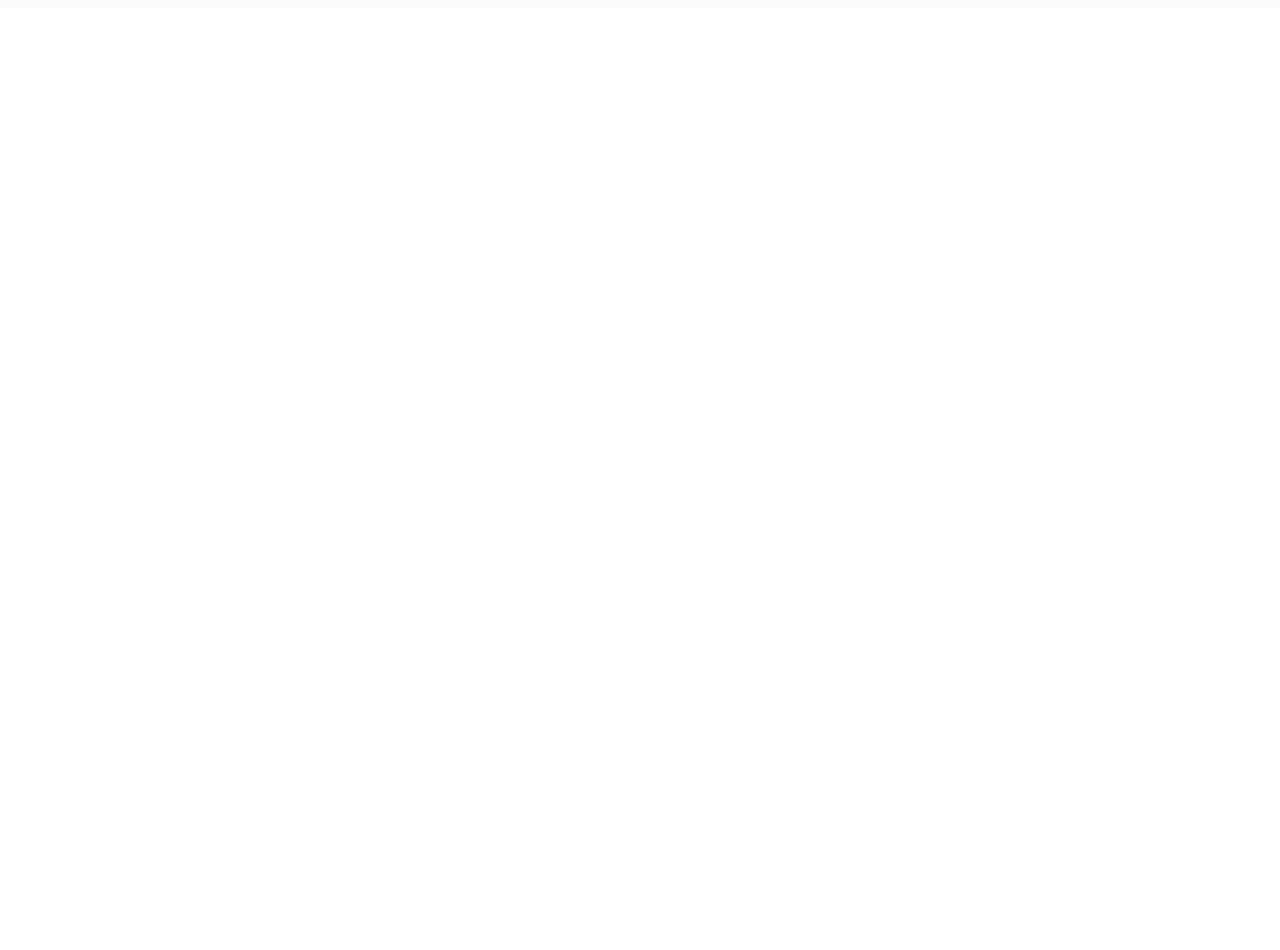
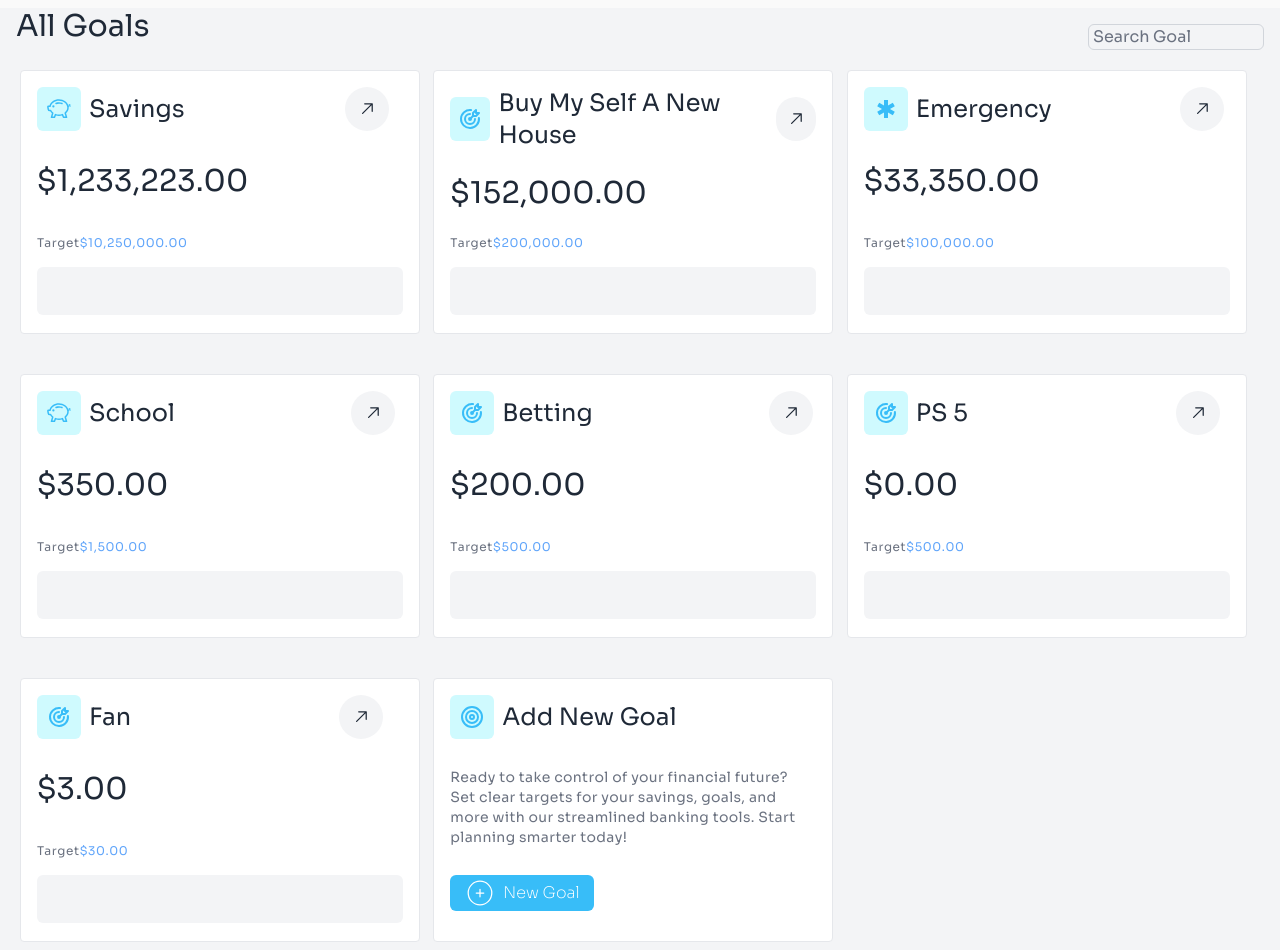
Before and after one commit to zuriel-01/august-backend-collab, a Next.js app: page / in a window 1280 px wide. Shown: the part 920-1870 px from the top of the page. Before the commit the page ends 928 px from the top, so only its background shows below. Built offline with nearby package versions, Linux system fonts and the light colour scheme.

Commit message:
target section commit

```diff
--- /dev/null
+++ b/src/app/components/Targets/target.jsx
@@ -0,0 +1,203 @@
+"use client";
+import React from "react";
+import { Sora } from "next/font/google";
+import { BsPiggyBank } from "react-icons/bs";
+import { TbTargetArrow } from "react-icons/tb";
+import { MdEmergency } from "react-icons/md";
+import { GoArrowUpRight } from "react-icons/go";
+import { CiCirclePlus } from "react-icons/ci";
+import { LuTarget } from "react-icons/lu";
+// import { PiArrowCircleUpRightThin } from "react-icons/pi";  <PiArrowCircleUpRightThin/> better arrow up
+// const sora= Sora({
+
+// })
+
+export default function target() {
+  return (
+    <div className="h-[950px] bg-gray-100">
+      <div className="flex justify-between ">
+        <h1 className="text-3xl ml-4">All Goals</h1>
+        <button className="bg-gray-100 mr-4 border border-gray-300 rounded-md text-gray-500 flex items-center mt-4 w-44 px-1">
+          Search Goal
+        </button>
+      </div>
+      <section className="grid grid-cols-3 gap-y-10 m-5">
+        <div className="bg-white h-[264px] w-[400px] border border-gray-200 p-4 rounded">
+          <div className="flex justify-start items-center">
+            <div className="bg-cyan-100 h-11 w-11 rounded-md flex items-center justify-center">
+              <BsPiggyBank className="text-2xl text-sky-400" />
+            </div>
+            <div className="flex items-center ">
+              <h1 className="text-2xl pl-2">Savings</h1>
+              <div className="ml-40">
+                <div className="bg-gray-100 flex items-center justify-center rounded-full h-11 w-11">
+                <GoArrowUpRight className="text-xl " />
+              </div>
+              </div>
+            </div>
+          </div>
+          <h3 className="pt-8 text-3xl">$1,233,223.00</h3>
+          <div className=" flex text-xs text-gray-500 pt-9 pb-4 tracking-wider">
+            <h6>Target</h6>
+            <h3 className="text-blue-400">$10,250,000.00</h3>
+          </div>
+          <div className="bg-gray-100 h-12 w-full rounded-md"></div>
+        </div>
+
+        <div className="bg-white h-[264px] w-[400px] border border-gray-200 p-4 rounded">
+          <div className="flex justify-start items-center">
+            <div className="bg-cyan-100 h-11 w-11 rounded-md flex items-center justify-center">
+              <TbTargetArrow className="text-2xl text-sky-400" />
+            </div>
+            <div className="flex items-center ">
+              <h1 className="text-2xl pl-2">Buy My Self A New House</h1>
+              <div className="bg-gray-100 flex items-center justify-center rounded-full h-11 w-11">
+                <GoArrowUpRight className="text-xl " />
+
+              </div>
+            </div>
+          </div>
+          <h3 className="pt-6 text-3xl">$152,000.00</h3>
+          <div className=" flex text-xs text-gray-500 pt-6 pb-4 tracking-wider">
+            <h6>Target</h6>
+            <h3 className="text-blue-400">$200,000.00</h3>
+          </div>
+          <div className="bg-gray-100 h-12 w-full rounded-md"></div>
+        </div>
+
+        <div className="bg-white h-[264px] w-[400px] border border-gray-200 p-4 rounded">
+          <div className="flex justify-start items-center">
+            <div className="bg-cyan-100 h-11 w-11 rounded-md flex items-center justify-center">
+              <MdEmergency className="text-2xl text-sky-400" />
+            </div>
+            <div className="flex items-center ">
+              <h1 className="text-2xl pl-2 ">Emergency</h1>
+              <div className="ml-32">
+              <div className="bg-gray-100 flex items-center justify-center rounded-full h-11 w-11">
+                <GoArrowUpRight className="text-xl justify-self-end" />
+              </div>
+              </div>
+            </div>
+          </div>
+          <h3 className="pt-8 text-3xl">$33,350.00</h3>
+          <div className=" flex text-xs text-gray-500 pt-9 pb-4 tracking-wider">
+            <h6>Target</h6>
+            <h3 className="text-blue-400">$100,000.00</h3>
+          </div>
+
+          <div className="bg-gray-100 h-12 w-full rounded-md"></div>
+        </div>
+        <div className="bg-white h-[264px] w-[400px] border border-gray-200 p-4 rounded">
+          <div className="flex justify-start items-center">
+            <div className="bg-cyan-100 h-11 w-11 rounded-md flex items-center justify-center">
+              <BsPiggyBank className="text-2xl text-sky-400" />
+            </div>
+            <div className="flex items-center ">
+              <h1 className="text-2xl pl-2">School</h1>
+              <div className="ml-44">
+              <div className="bg-gray-100 flex items-center justify-center rounded-full h-11 w-11">
+                <GoArrowUpRight className="text-xl " />
+              </div>
+              </div>
+            </div>
+          </div>
+          <h3 className="pt-8 text-3xl">$350.00</h3>
+          <div className=" flex text-xs text-gray-500 pt-9 pb-4 tracking-wider">
+            <h6>Target</h6>
+            <h3 className="text-blue-400">$1,500.00</h3>
+          </div>
+
+          <div className="bg-gray-100 h-12 w-full rounded-md"></div>
+        </div>
+        <div className="bg-white h-[264px] w-[400px] border border-gray-200 p-4 rounded">
+          <div className="flex justify-start items-center">
+            <div className="bg-cyan-100 h-11 w-11 rounded-md flex items-center justify-center">
+              <TbTargetArrow className="text-2xl text-sky-400" />
+            </div>
+            <div className="flex items-center ">
+              <h1 className="text-2xl pl-2">Betting</h1>
+              <div className="ml-44">
+              <div className="bg-gray-100 flex items-center justify-center rounded-full h-11 w-11">
+                <GoArrowUpRight className="text-xl " />
+              </div>
+              </div>
+            </div>
+          </div>
+          <h3 className="pt-8 text-3xl">$200.00</h3>
+          <div className=" flex text-xs text-gray-500 pt-9 pb-4 tracking-wider">
+            <h6>Target</h6>
+            <h3 className="text-blue-400">$500.00</h3>
+          </div>
+
+          <div className="bg-gray-100 h-12 w-full rounded-md"></div>
+        </div>
+        <div className="bg-white h-[264px] w-[400px] border border-gray-200 p-4 rounded">
+          <div className="flex justify-start items-center">
+            <div className="bg-cyan-100 h-11 w-11 rounded-md flex items-center justify-center">
+              <TbTargetArrow className="text-2xl text-sky-400" />
+            </div>
+            <div className="flex items-center ">
+              <h1 className="text-2xl pl-2 ">PS 5</h1>
+              <div className="ml-52">
+              <div className="bg-gray-100 flex items-center justify-center rounded-full h-11 w-11">
+                <GoArrowUpRight className="text-xl " />
+              </div>
+              </div>
+            </div>
+          </div>
+          <h3 className="pt-8 text-3xl">$0.00</h3>
+          <div className=" flex text-xs text-gray-500 pt-9 pb-4 tracking-wider">
+            <h6>Target</h6>
+            <h3 className="text-blue-400">$500.00</h3>
+          </div>
+          <div className="bg-gray-100 h-12 w-full rounded-md"></div>
+        </div>
+
+        <div className="bg-white h-[264px] w-[400px] border border-gray-200 p-4 rounded">
+          <div className="flex justify-start items-center">
+            <div className="bg-cyan-100 h-11 w-11 rounded-md flex items-center justify-center">
+              <TbTargetArrow className="text-2xl text-sky-400" />
+            </div>
+            <div className="flex items-center">
+              <h1 className="text-2xl pl-2">Fan</h1>
+              <div className="flex justify-end">
+                <div className="ml-52">
+                  <div className="bg-gray-100 flex justify-center items-center rounded-full h-11 w-11">
+                    <GoArrowUpRight className=" text-xl" />
+                  </div>
+                </div>
+              </div>
+            </div>
+          </div>
+          <h3 className="pt-8 text-3xl">$3.00</h3>
+          <div className=" flex text-xs text-gray-500 pt-9 pb-4 tracking-wider">
+            <h6>Target</h6>
+            <h3 className="text-blue-400">$30.00</h3>
+          </div>
+          <div className="bg-gray-100 h-12 w-full rounded-md"></div>
+        </div>
+
+        <div className="bg-white h-[264px] w-[400px] border border-gray-200 p-4 rounded">
+          <div className="flex justify-start items-center">
+            <div className="bg-cyan-100 h-11 w-11 rounded-md flex items-center justify-center">
+              <LuTarget className="text-2xl text-sky-400" />
+            </div>
+            <div className="flex items-center ">
+              <h1 className="text-2xl pl-2">Add New Goal</h1>
+            </div>
+          </div>
+          <h3 className="pt-7 pb-7 text-sm tracking-wide text-gray-500">
+            Ready to take control of your financial future? Set clear targets
+            for your savings, goals, and more with our streamlined banking
+            tools. Start planning smarter today!
+          </h3>
+
+          <button className="bg-sky-400 h-9 w-36 gap-2 rounded-md justify-center items-center flex">
+            <CiCirclePlus className="text-white text-3xl" />
+            <h6 className=" text-white font-extralight">New Goal</h6>
+          </button>
+        </div>
+      </section>
+    </div>
+  );
+}
--- a/src/app/globals.css
+++ b/src/app/globals.css
@@ -33,3 +33,6 @@
   color: white; /* Set text color */
   filter: blur(5px); /* Apply blur effect */
 }
+body{
+  font-family: var(--font-sora-mono);
+}
--- a/src/app/layout.js
+++ b/src/app/layout.js
@@ -1,4 +1,5 @@
 import localFont from "next/font/local";
+import { Sora } from "next/font/google";
 import "./globals.css";
 
 const geistSans = localFont({
@@ -11,6 +12,11 @@
   variable: "--font-geist-mono",
   weight: "100 900",
 });
+const sora = Sora({
+  subsets: ["latin"],
+  variable: "--font-sora-mono",
+  weight: ["100", "200", "300","400","500","600","700","800"]
+});
 
 export const metadata = {
   title: "Co-Bank App Project",
@@ -21,7 +27,7 @@
   return (
     <html lang="en" data-theme="light">
       <body
-        className={`${geistSans.variable} ${geistMono.variable} antialiased`}
+        className={`${geistSans.variable} ${geistMono.variable} ${sora.variable} antialiased`}
       >
         {children}
 
--- a/src/app/page.js
+++ b/src/app/page.js
@@ -3,6 +3,7 @@
 import Image from "next/image";
 import Navbar from "./components/Navbar";
 import HomeSectionOne from "./components/HomeSections/HomeSectionOne";
+import Targets from "./components/Targets/target";
 
 export default function Home() {
   return (
@@ -10,6 +11,7 @@
         <div>
           <Navbar/>
           <HomeSectionOne/>
+          <Targets/>
         </div>
       </>
   );
--- a/tailwind.config.js
+++ b/tailwind.config.js
@@ -17,4 +17,12 @@
   daisyui: {
     themes: ["light", "dark", "cupcake"],
   },
+  theme: {
+    extend: {
+      fontFamily: {
+        'sora': ['Sora', 'ui-sans-serif', 'system-ui'],
+      },
+    },
+  },
+
 };
```
Also changed, not shown: public/Sora-VariableFont_wght.ttf (added).
